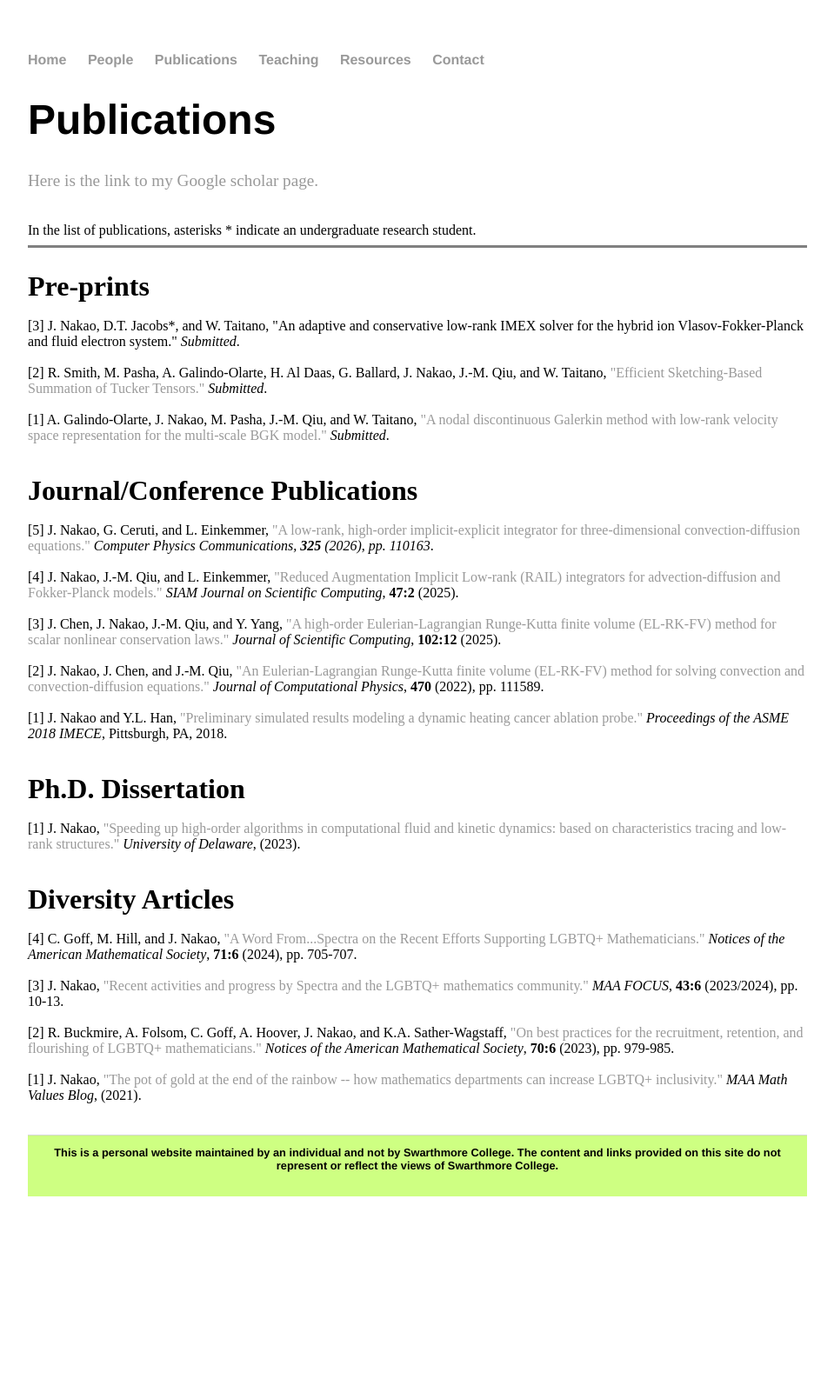
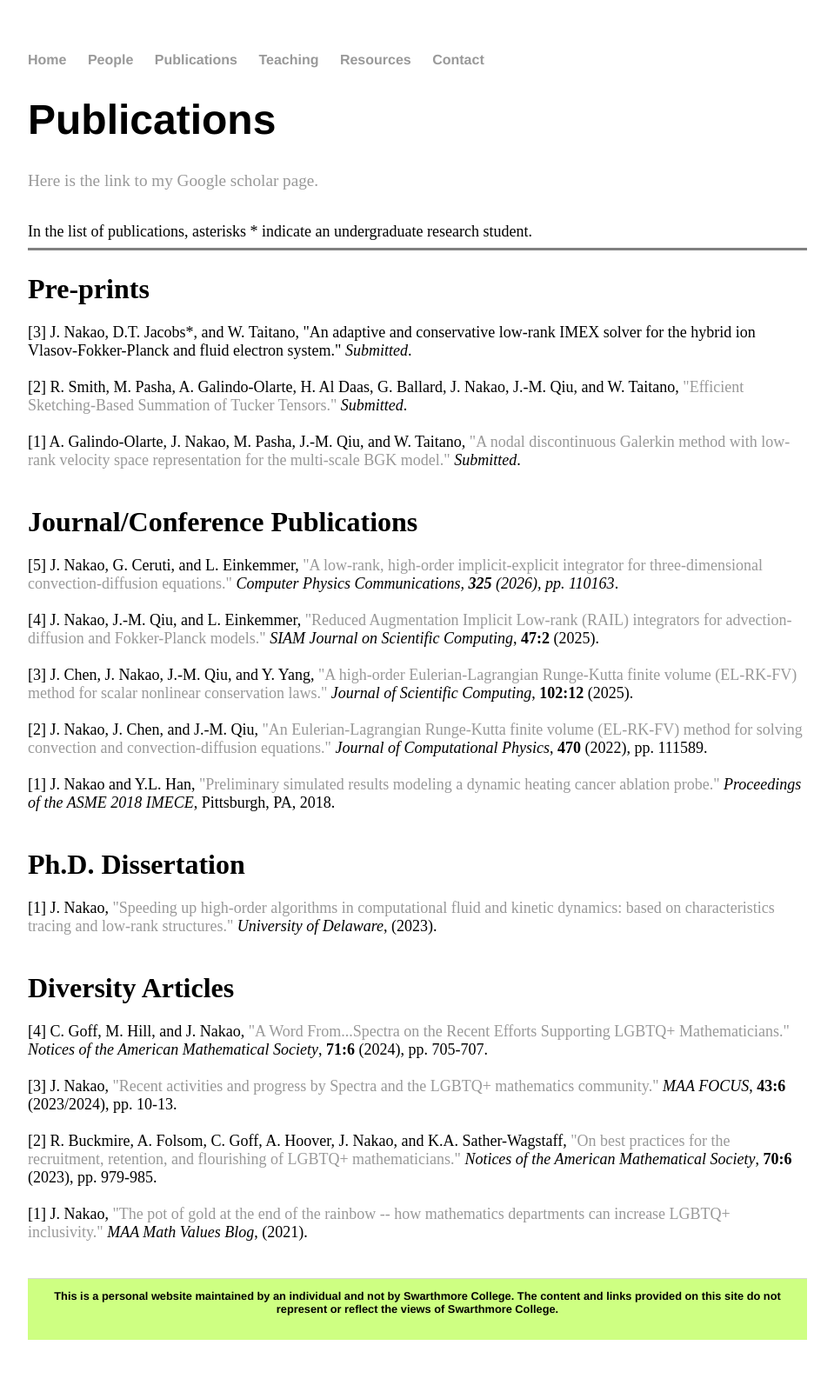
Before and after one commit to jhknakao/jhknakao.github.io, a Jekyll site: the page built from publications.html, in a window 1280 px wide. Shown: the whole page at 87% size, without its empty margins (160-1119 px from the left). Built offline with Jekyll 4.4.1, drawn with Linux system fonts in a browser that asks for light colours; before the commit the page ends 1436 px from its top, so only the background shows below that.

Commit message:
Update publications.html

```diff
--- a/publications.html
+++ b/publications.html
@@ -8,13 +8,15 @@ title: Publications
 	<a href="https://scholar.google.com/citations?user=CyAX7YUAAAAJ&hl=en&oi=ao" target="_blank">Here is the link to my Google scholar page.</a>
 	</p>
 	<br>
-	In the list of publications, asterisks * indicate an undergraduate research student.
+
+	<font size="4">In the list of publications, asterisks * indicate an undergraduate research student.</font>
 
 	<br>
 	<hr size="3" noshade>
 	<br>
 
 	<font size="6"><b>Pre-prints</b></font>
+	<font size="4">
 	<br>
 	<br>
 	[3] J. Nakao, D.T. Jacobs*, and W. Taitano, "An adaptive and conservative low-rank IMEX solver for the hybrid ion Vlasov-Fokker-Planck and fluid electron system." <i>Submitted</i>.
@@ -27,7 +29,9 @@ title: Publications
 	<br>
 	<br>
 	<br>
+	</font>
 	<font size="6"><b>Journal/Conference Publications</b></font>
+	<font size="4">
 	<br>
 	<br>
 	[5] J. Nakao, G. Ceruti, and L. Einkemmer, <a href="https://arxiv.org/pdf/2503.04932">"A low-rank, high-order implicit-explicit integrator for three-dimensional convection-diffusion equations."</a> <i>Computer Physics Communications, <b>325</b> (2026), pp. 110163</i>.
@@ -46,14 +50,18 @@ title: Publications
 	<br>
 	<br>
 	<br>
+	</font>
 	<font size="6"><b>Ph.D. Dissertation</b></font>
+	<font size="4">
 	<br>
 	<br>
 	[1] J. Nakao,  <a href="files/Nakao_dissertation.pdf" class="download" title="Download dissertation">"Speeding up high-order algorithms in computational fluid and kinetic dynamics: based on characteristics tracing and low-rank structures."</a> <i>University of Delaware</i>, (2023).
 	<br>
 	<br>
 	<br>
+	</font>
 	<font size="6"><b>Diversity Articles</b></font>
+	<font size="4">
 	<br>
 	<br>
 	[4] C. Goff, M. Hill, and J. Nakao, <a href="https://www.ams.org/journals/notices/202406/rnoti-p705.pdf">"A Word From...Spectra on the Recent Efforts Supporting LGBTQ+ Mathematicians."</a> <i>Notices of the American Mathematical Society</i>, <b>71:6</b> (2024), pp. 705-707.
@@ -69,5 +77,6 @@ title: Publications
 	<br>
 	<br>
 	<br>
+	</font>
 
 </div><!-- /.blurb -->
```
